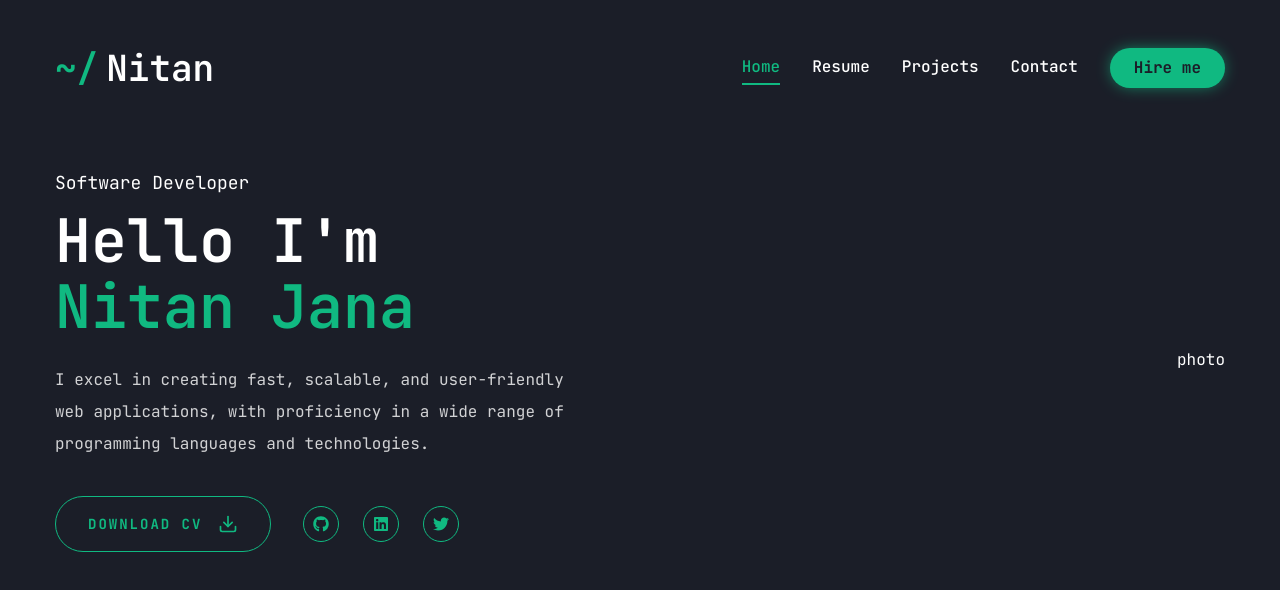
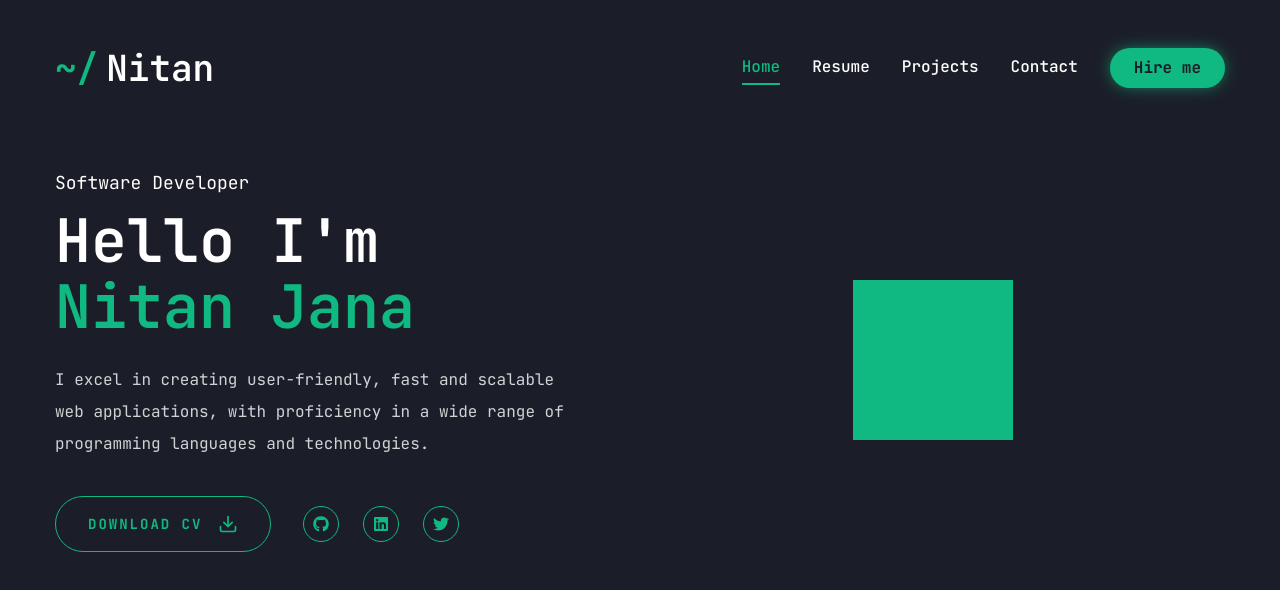
Before and after one commit to NitanJana/nitan-portfolio, a Next.js app: page / in a window 1280 px wide. Shown: the top 590 px of the page. Built offline with nearby package versions, Linux system fonts and the light colour scheme.

Commit message:
add Orbit component as placeholder

```diff
--- a/package.json
+++ b/package.json
@@ -14,6 +14,7 @@
     "@radix-ui/react-slot": "^1.0.2",
     "class-variance-authority": "^0.7.0",
     "clsx": "^2.1.1",
+    "framer-motion": "^11.2.6",
     "next": "14.2.3",
     "react": "^18",
     "react-dom": "^18",
--- a/src/app/contact/page.tsx
+++ b/src/app/contact/page.tsx
@@ -1,5 +1,7 @@
 const ContactPage = () => {
-  return <div>Contact Page</div>;
+  return (
+    <div className="flex justify-center items-center">Work in progress</div>
+  );
 };
 
 export default ContactPage;
--- a/src/app/page.tsx
+++ b/src/app/page.tsx
@@ -1,3 +1,5 @@
+import Orbit from "@/components/Orbit";
+import ProfileImage from "@/components/ProfileImage";
 import Social from "@/components/Social";
 import { Button } from "@/components/ui/button";
 import Link from "next/link";
@@ -6,17 +8,17 @@ import { FiDownload } from "react-icons/fi";
 export default function Home() {
   return (
     <section className="h-full">
-      <div className="container h-full">
-        <div className="flex flex-col xl:flex-row justify-between items-center xl:pt-8 xl:pb-24">
+      <div className="container h-full w-full">
+        <div className="flex flex-col xl:flex-row justify-between items-center xl:pt-8 xl:pb-24 gap-8">
           {/* description */}
-          <div className="text-center xl:text-left">
+          <div className="text-center xl:text-left order-2 xl:order-none">
             <span className="text-lg">Software Developer</span>
             <h1 className="h1 mt-2 mb-6">
               Hello I&apos;m <br />
               <span className="text-accent">Nitan Jana</span>
             </h1>
             <p className="max-w-[520px] mb-9 text-white/80">
-              I excel in creating fast, scalable, and user-friendly web
+              I excel in creating user-friendly, fast and scalable web
               applications, with proficiency in a wide range of programming
               languages and technologies.
             </p>
@@ -49,7 +51,9 @@ export default function Home() {
             </div>
           </div>
           {/* image */}
-          <div>photo</div>
+          <div className="order-1 xl:order-none w-1/2">
+            <Orbit />
+          </div>
         </div>
       </div>
     </section>
--- a/src/app/projects/page.tsx
+++ b/src/app/projects/page.tsx
@@ -1,5 +1,7 @@
 const ProjectsPage = () => {
-  return <div>Projects Page</div>;
+  return (
+    <div className="flex justify-center items-center">Work in progress</div>
+  );
 };
 
 export default ProjectsPage;
--- a/src/app/resume/page.tsx
+++ b/src/app/resume/page.tsx
@@ -1,5 +1,5 @@
 const ResumePage = () => {
-  return <div>Resume Page</div>;
+  return <div className="flex justify-center items-center">Work in progress</div>;
 };
 
 export default ResumePage;
--- /dev/null
+++ b/src/components/Orbit.tsx
@@ -0,0 +1,27 @@
+"use client";
+
+import { motion } from "framer-motion";
+
+const Orbit = () => {
+  return (
+    <div className="h-full w-full relative flex justify-center items-center">
+      <motion.div
+        className="m-0 p-0 bg-accent text-white overflow-hidden w-20 h-20 xl:w-40 xl:h-40 my-12"
+        animate={{
+          scale: [1, 2, 2, 1, 1],
+          rotate: [0, 0, 180, 180, 0],
+          borderRadius: ["0%", "0%", "50%", "50%", "0%"],
+        }}
+        transition={{
+          duration: 2,
+          ease: "easeInOut",
+          times: [0, 0.2, 0.5, 0.8, 1],
+          repeat: Infinity,
+          repeatDelay: 1,
+        }}
+      />
+    </div>
+  );
+};
+
+export default Orbit;
--- /dev/null
+++ b/src/components/ProfileImage.tsx
@@ -0,0 +1,38 @@
+"use client";
+
+import Image from "next/image";
+import { motion } from "framer-motion";
+
+const ProfileImage = () => {
+  return (
+    <div className="w-full h-full relative">
+      <motion.div
+        initial={{ opacity: 0 }}
+        animate={{
+          opacity: 1,
+          transition: { delay: 2, duration: 0.4, ease: "easeIn" },
+        }}
+      >
+        <motion.div
+          initial={{ opacity: 0 }}
+          animate={{
+            opacity: 1,
+            transition: { delay: 2.4, duration: 0.4, ease: "easeInOut" },
+          }}
+          className="w-[298px] h-[298px] xl:w-[498px] xl:h-[498px] mix-blend-lighten"
+        >
+          <Image
+            src="/photo.png"
+            alt="profile image"
+            fill
+            priority
+            quality={100}
+            className="object-contain"
+          />
+        </motion.div>
+      </motion.div>
+    </div>
+  );
+};
+
+export default ProfileImage;
```
Also changed, not shown: 1 other file (tests, documents, lock files or other folders).
